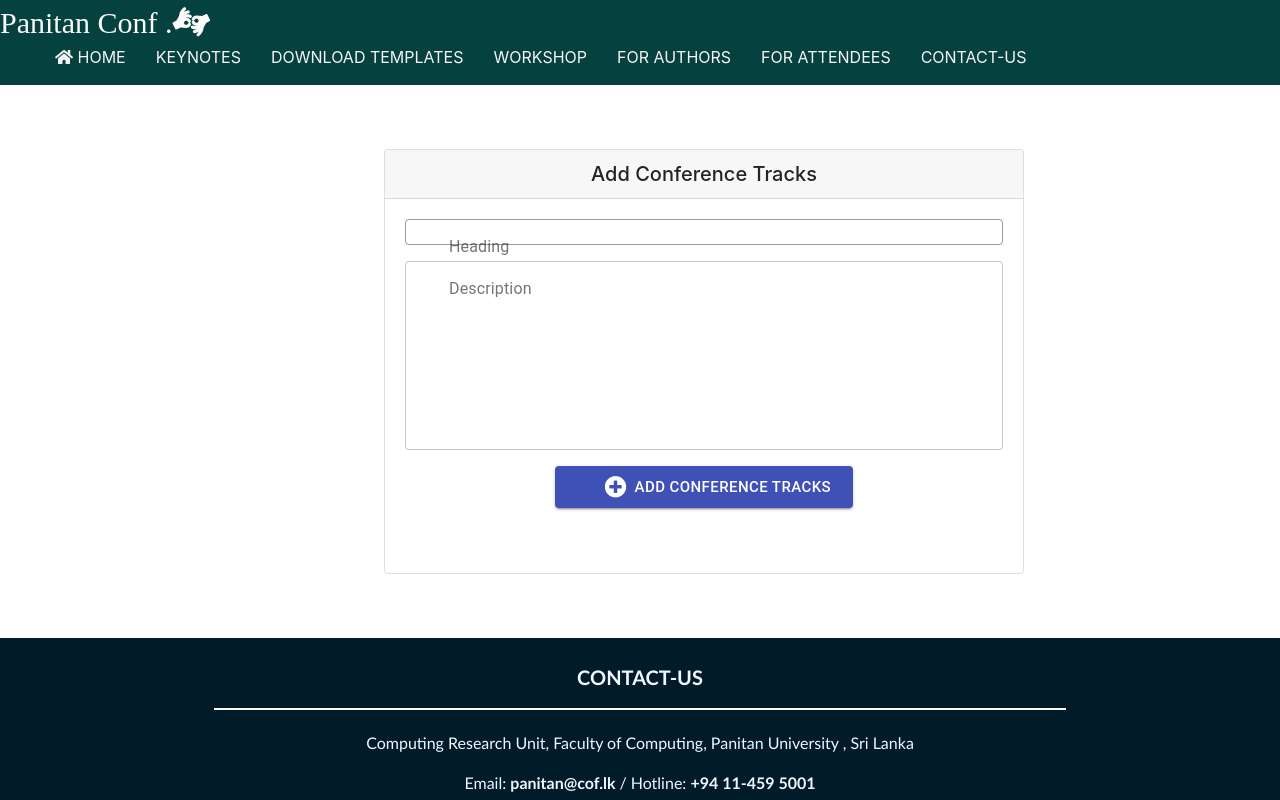
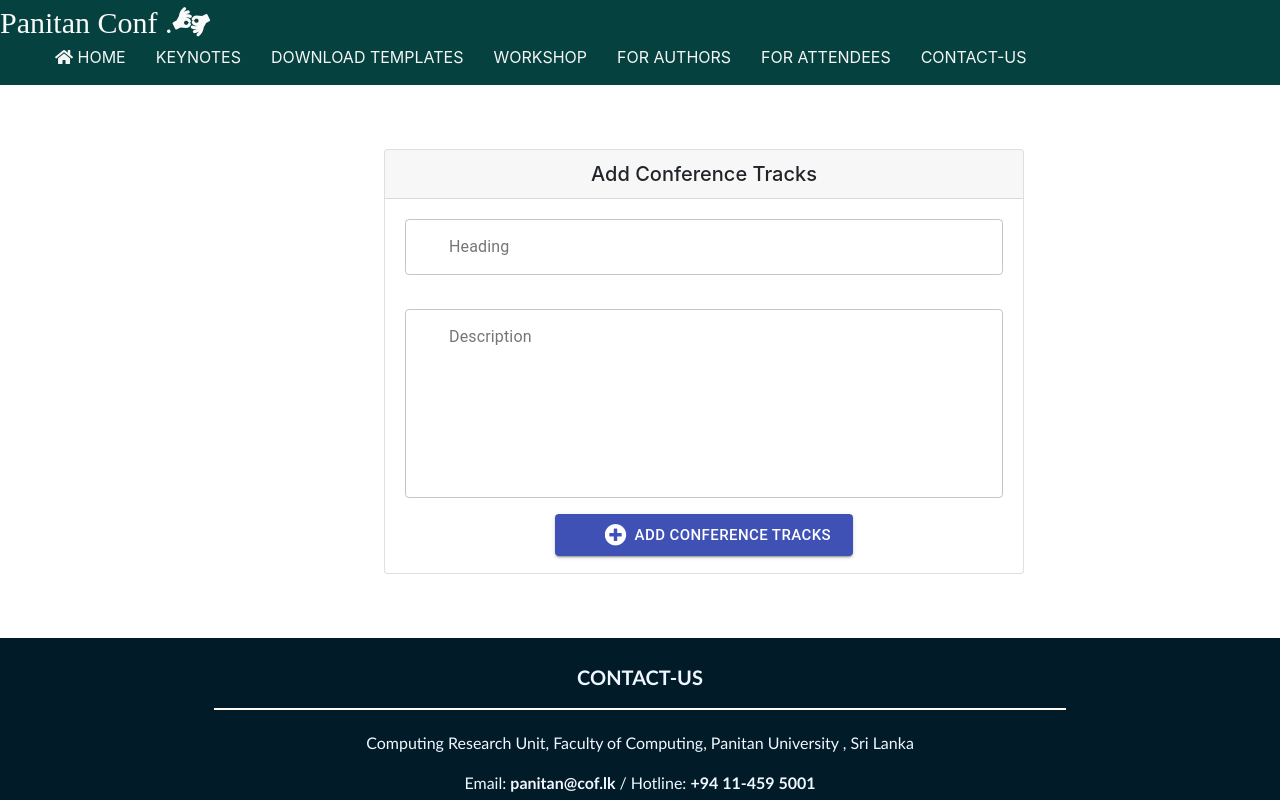
Before and after one commit to Malindu-Upendra/2021_S1_REG_WE_29_AF_Conference_Project, a React (Create React App) app in the folder client/: page /addConferenceTracks in a window 1280 px wide. Shown: the top 800 px of the page. Built offline with nearby package versions, Linux system fonts and the light colour scheme.

Commit message:
changed css in editor pages

```diff
--- a/client/src/components/pages/Editor/AddConferenceTracks/AddConferenceTracks.jsx
+++ b/client/src/components/pages/Editor/AddConferenceTracks/AddConferenceTracks.jsx
@@ -14,16 +14,18 @@ export class AddConferenceTracks extends Component{
                 <Card.Body>
                     <Form>
 
-                        <Form.Group className="mb-3" controlId="ctitle">
+                        <Form.Group className="mb-3" style={{height:'50px'}} controlId="ctitle">
                             <TextField style={{ width: '100%' }}
                                        id="title"
                                        label="Heading"
                                        variant="outlined"
+                                       multiline
+                                       rows={1}
                             />
 
                         </Form.Group>
 
-                        <Form.Group className="mb-3" controlId="cdescription">
+                        <Form.Group className="mb-3" style={{marginTop:'40px'}} controlId="cdescription">
                             <TextField style={{ width: '100%' }}
                                        id="description"
                                        label="Description"
@@ -34,7 +36,7 @@ export class AddConferenceTracks extends Component{
 
                         </Form.Group>
 
-                        <Button style={{ marginLeft: '25%' }}
+                        <Button style={{ marginLeft: '25%'}}
                             variant="contained"
                             color="primary"
                             size="large"
--- a/client/src/components/pages/Editor/AddImportantDates/AddImportantDates.jsx
+++ b/client/src/components/pages/Editor/AddImportantDates/AddImportantDates.jsx
@@ -10,7 +10,7 @@ export class AddImportantDates extends Component{
 
     render() {
         return(
-            <Card style={{ width: '50%',marginLeft: '30%',marginTop: '5%',height :'300px',marginBottom: '5%' }}>
+            <Card style={{ width: '50%', Height:'500px' ,marginLeft: '30%',marginTop: '5%',marginBottom: '5%' }}>
                 <Card.Header className={"text-center"} as="h5">Add Important Dates</Card.Header>
                 <Card.Body>
                     <Form>
@@ -30,6 +30,8 @@ export class AddImportantDates extends Component{
                                        id="description"
                                        label="Description"
                                        variant="outlined"
+                                       multiline
+                                       rows={3}
                             />
 
                         </Form.Group>
```
